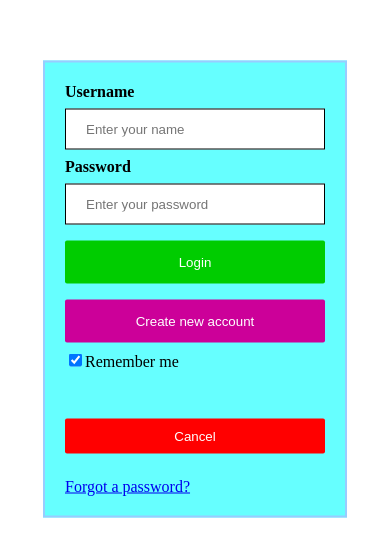
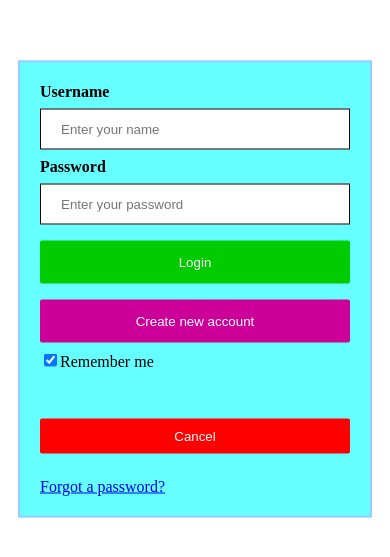
Before and after one commit to AlexShyshkov/LoginForm, a plain HTML site: page index.html in a window 390 px wide. Shown: the part 133-690 px from the top of the page. Drawn offline with Linux system fonts and the light colour scheme.

Commit message:
Modified media.css file. Added breakpoints for support page on mobile devices

```diff
--- a/css/media.css
+++ b/css/media.css
@@ -1,4 +1,31 @@
-@media (min-width: 300px) and (max-width: 410px) {
+@media (max-width: 1200px){
+	form{
+		width: 400px;
+	}
+}
+@media (max-width: 992px){
+	form{
+		width: 400px;
+	}
+}
+@media (max-width: 768px){
+	form{
+		width: 400px;
+	}
+}
+@media (max-width: 544px){
+	form{
+		width: 350px;
+	}
+	span.forget-link {
+    	display: block;
+		float: none;
+    }
+	.cancel-btn {
+		width: 100%;
+    }
+}
+@media (max-width: 320px){
 	form{
 		width: 300px;
 	}
```
